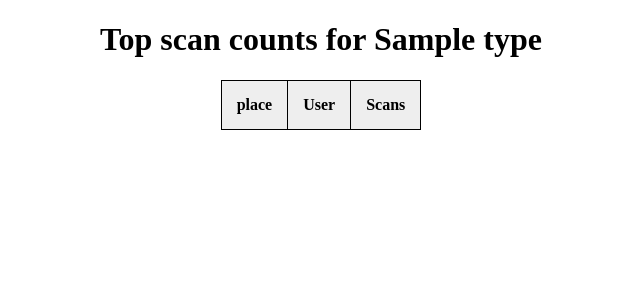
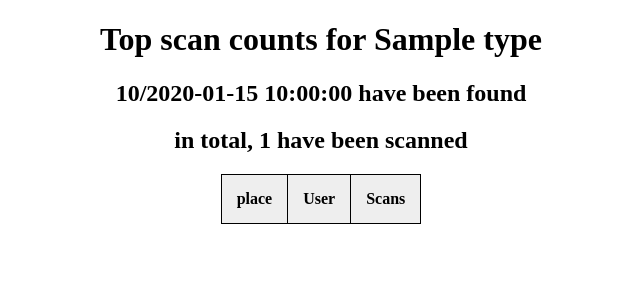
Before and after one commit to Themis3000/code_hunt, a Flask app: template templates/leaderboards.html in a window 1280 px wide. Shown: the top 300 px of the page, without its empty margins (319-959 px from the left). Run offline with Flask 2, Linux system fonts and the light colour scheme; the template is opened without the code that fills it: most values are stand-ins (such as "Sample title", 1, 10 or a date in 2020); lists and menus that the app fills with data are empty.

Commit message:
-Added extra stats to leaderboards

```diff
--- a/main.py
+++ b/main.py
@@ -75,11 +75,15 @@ def profile_page(public_id=None):
 @app.route('/leaderboards')
 def leaderboards_page(type='ALL'):
     tops = list(get_top(type, 15))
+    type_data = get_type_data(type)
     if type in tops[0]["visits_counts"]:
         return render_template("leaderboards.html",
                                tops=tops,
                                type=type,
-                               enumerate=enumerate)
+                               enumerate=enumerate,
+                               amount_found=type_data["unique_visits"],
+                               amount_created=type_data["created_amount"],
+                               total_scan_amount=type_data["visits"])
     else:
         #error page here
         return "you a hecker dummy face", 404
--- a/templates/leaderboards.html
+++ b/templates/leaderboards.html
@@ -7,6 +7,8 @@
 </head>
 <body style="text-align:center;">
     <h1>Top scan counts for {{ type }}</h1>
+    <h2>{{ amount_found }}/{{ amount_created }} have been found</h2>
+    <h2>in total, {{ total_scan_amount }} have been scanned</h2>
     <div id="center_tables">
         <table>
             <thead><tr><th>place</th><th>User</th><th>Scans</th></tr></thead>
```
